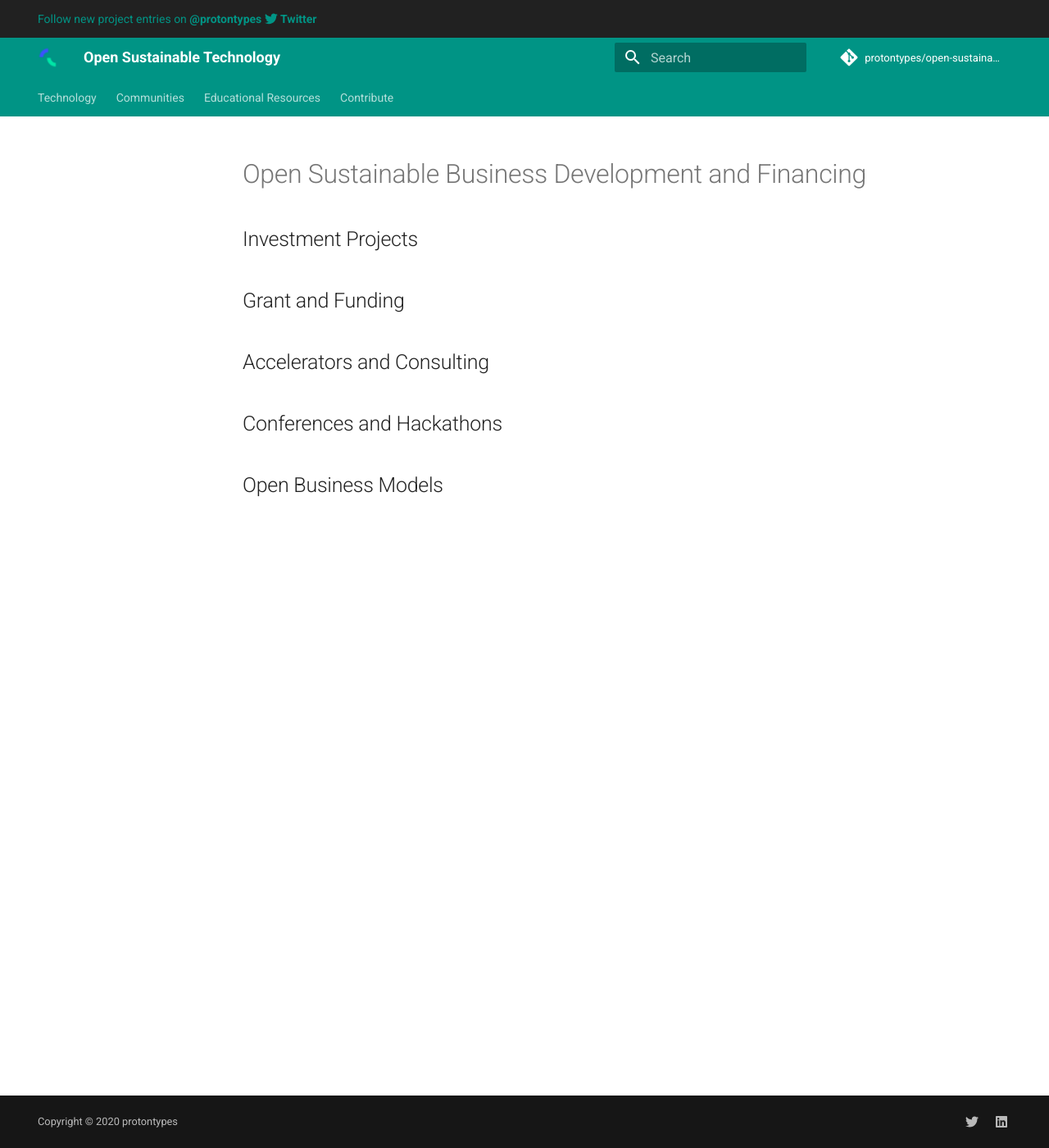
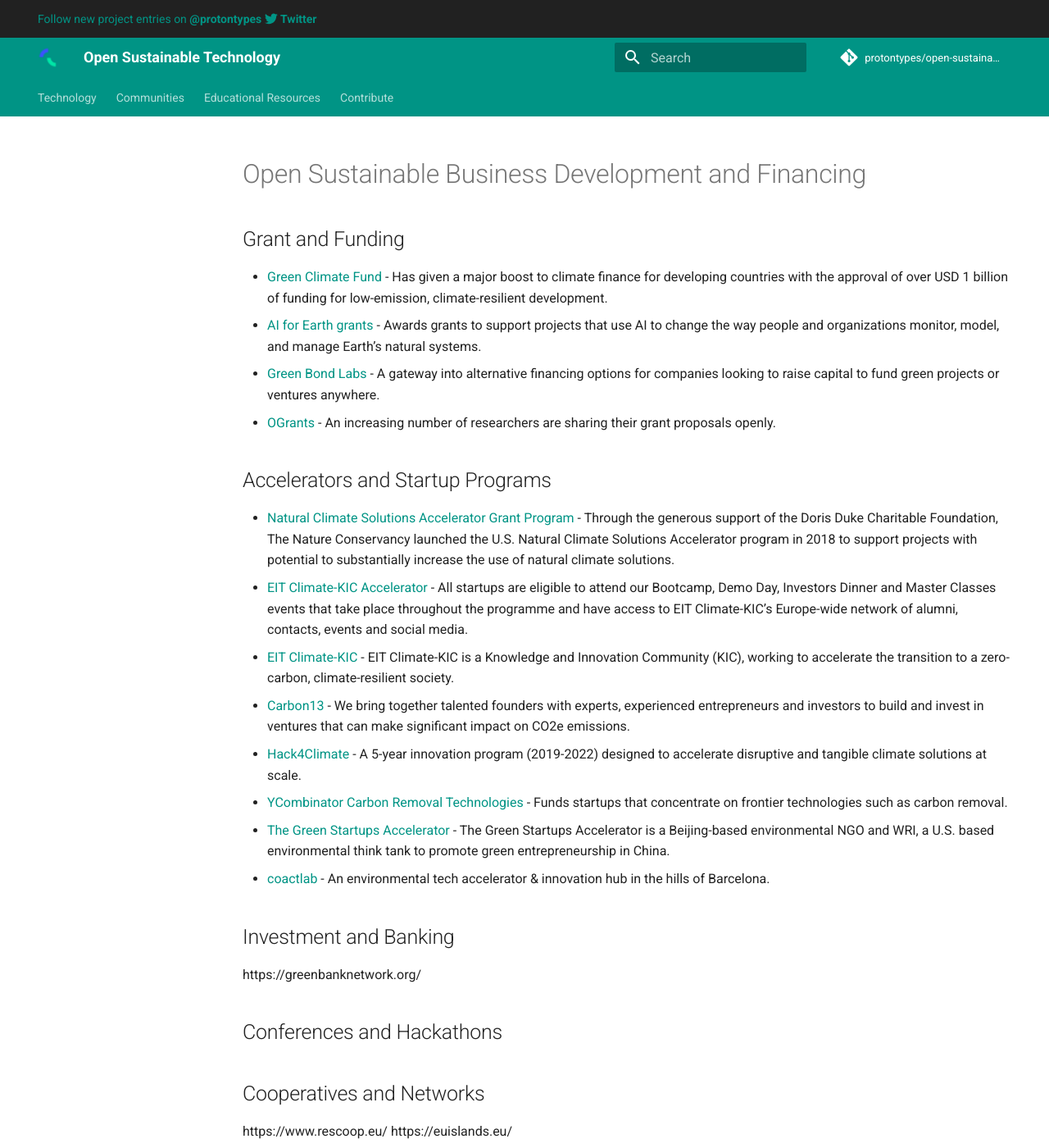
Before and after one commit to protontypes/open-sustainable-technology, an MkDocs documentation site: the page built from docs/BUSINESS.md, in a window 1280 px wide and 1400 px high. Shown: the whole window at 82% size. Built offline with MkDocs 1.6.1 and Material for MkDocs 9.7.7, drawn with Linux system fonts in a browser that asks for light colours; comment, search, counter and statistics services are not loaded.

Commit message:
Update BUSINESS.md

```diff
--- a/docs/BUSINESS.md
+++ b/docs/BUSINESS.md
@@ -1,11 +1,30 @@
 # Open Sustainable Business Development and Financing
 
-## Investment Projects
+## Grant and Funding
+* [Green Climate Fund](https://www.greenclimate.fund/) - Has given a major boost to climate finance for developing countries with the approval of over USD 1 billion of funding for low-emission, climate-resilient development.
+* [AI for Earth grants](https://www.microsoft.com/en-us/ai/ai-for-earth-grants) - Awards grants to support projects that use AI to change the way people and organizations monitor, model, and manage Earth’s natural systems.
+* [Green Bond Labs](https://impactisi.com/program/) - A gateway into alternative financing options for companies looking to raise capital to fund green projects or ventures anywhere.
+* [OGrants](https://www.ogrants.org/) - An increasing number of researchers are sharing their grant proposals openly.
 
-## Grant and Funding
 
-## Accelerators and Consulting
+## Accelerators and Startup Programs
+* [Natural Climate Solutions Accelerator Grant Program](https://www.nature.org/en-us/what-we-do/our-priorities/tackle-climate-change/climate-change-stories/natural-climate-solutions-accelerator-grant/) - Through the generous support of the Doris Duke Charitable Foundation, The Nature Conservancy launched the U.S. Natural Climate Solutions Accelerator program in 2018 to support projects with potential to substantially increase the use of natural climate solutions.
+* [EIT Climate-KIC Accelerator](http://www.climate-kic-dach.org/) - All startups are eligible to attend our Bootcamp, Demo Day, Investors Dinner and Master Classes events that take place throughout the programme and have access to EIT Climate-KIC’s Europe-wide network of alumni, contacts, events and social media.
+* [EIT Climate-KIC](https://www.climate-kic.org/) - EIT Climate-KIC is a Knowledge and Innovation Community (KIC), working to accelerate the transition to a zero-carbon, climate-resilient society.
+* [Carbon13](https://carbonthirteen.com/) - We bring together talented founders with experts, experienced entrepreneurs and investors to build and invest in ventures that can make significant impact on CO2e emissions.
+* [Hack4Climate](https://hack4climate.org/#hackathon) - A 5-year innovation program (2019-2022) designed to accelerate disruptive and tangible climate solutions at scale.
+* [YCombinator Carbon Removal Technologies](http://carbon.ycombinator.com/) - Funds startups that concentrate on frontier technologies such as carbon removal.
+* [The Green Startups Accelerator](https://solarimpulse.com/network/the-green-startups-accelerator) - The Green Startups Accelerator is a Beijing-based environmental NGO and WRI, a U.S. based environmental think tank to promote green entrepreneurship in China.
+* [coactlab](https://www.coactlab.org/) - An environmental tech accelerator & innovation hub in the hills of Barcelona.
+
+
+## Investment and Banking
+https://greenbanknetwork.org/
 
 ## Conferences and Hackathons
 
+## Cooperatives and Networks
+https://www.rescoop.eu/
+https://euislands.eu/
+
 ## Open Business Models
```
